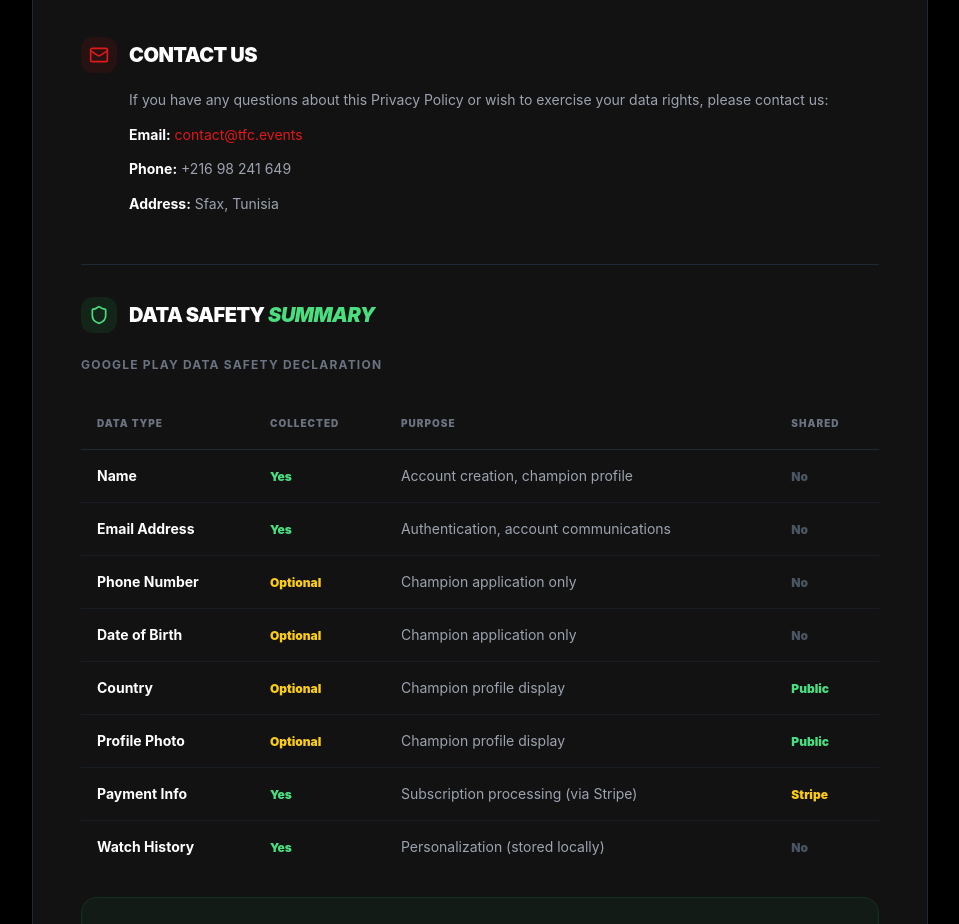
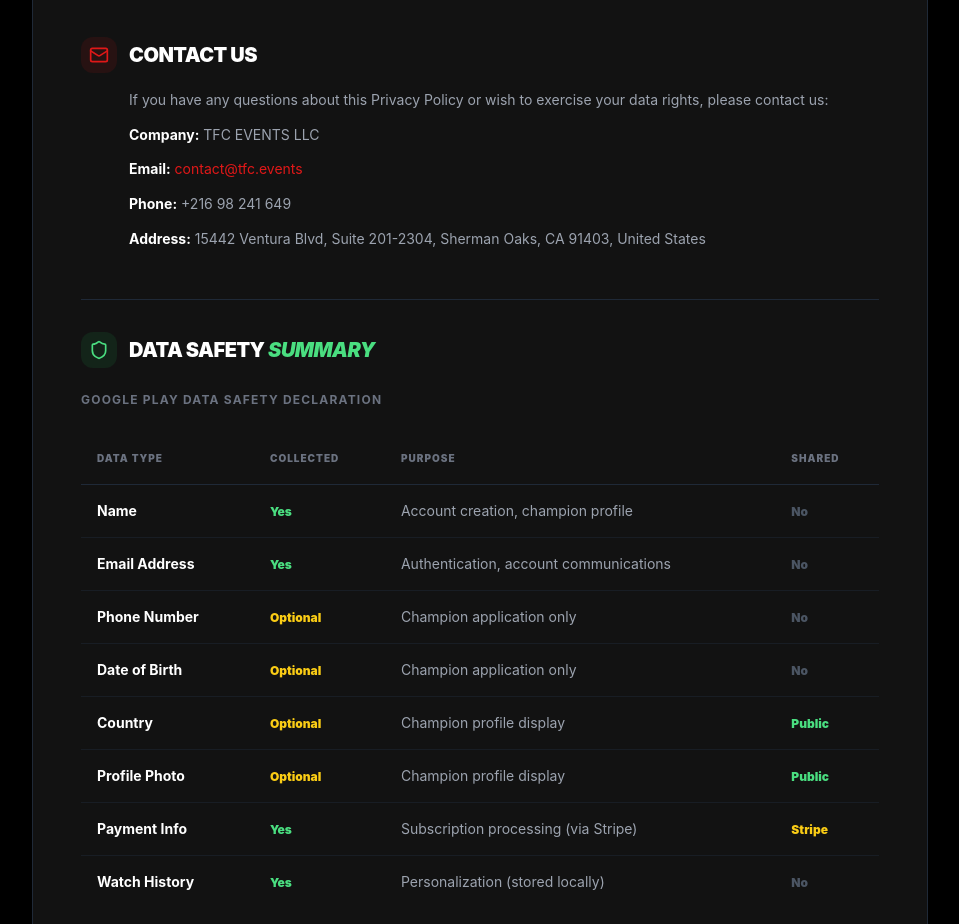
Before and after one commit to hamlou/tfclast, a React (Vite) app: page /privacy-policy in a window 1280 px wide. Shown: the part 2380-3304 px from the top of the page, without its empty margins (160-1119 px from the left). Built offline with nearby package versions, Linux system fonts and the light colour scheme; no server answers; a web font is replaced by a local one.

Commit message:
Update ALL company information - TFC EVENTS LLC, Sherman Oaks CA, complete business details

```diff
--- a/src/data/ContentData.js
+++ b/src/data/ContentData.js
@@ -3,17 +3,22 @@
 export const TFC_INFO = {
   name: 'Total Full Contact Championship',
   shortName: 'TFC',
+  companyName: 'TFC EVENTS LLC',
+  businessType: 'Limited Liability Company (LLC)',
   founded: '2015',
-  founder: 'PhD. Sabeur Ellouzi',
+  founder: 'Ellouzi Sabeur',
   coFounder: 'GM. Tarek Mahdi',
-  location: 'Sfax, Tunisia',
-  address: '15442 Ventura Blvd Ste 201-2304, Sherman Oaks, 91403',
+  location: 'Sherman Oaks, California',
+  country: 'United States',
+  state: 'California',
+  stateOfFormation: 'Wyoming',
+  address: '15442 Ventura Blvd, Suite 201-2304, Sherman Oaks, CA 91403, United States',
   email: 'contact@tfc.events',
   phone: '+216 98 241 649',
   facebook: 'https://www.facebook.com/tfc.event1',
   instagram: 'https://www.instagram.com/tfc_events/',
   youtube: 'https://www.youtube.com/@TFC.events',
-  about: 'The Total Full Contact Championship (TFC) is an Arabic Mixed Martial Arts (MMA) promotion company based in Sfax, Tunisia. It is owned and operated by PhD Ellouzi Sabeur. It is one of the largest MMA promotion companies in Africa and the world. As of 2015, it produces events worldwide that showcase 12 weight divisions (eight men\'s and four women\'s) and abides by the Unified Rules of Mixed Martial Arts. As of 2022, it had held over 75 TFC Events.',
+  about: 'TFC EVENTS LLC specializes in sports event organization, martial arts seminars and workshops, educational and training programs, international sports collaborations, event coordination and management, and wellness and personal development activities. The company organizes professional and educational activities related to martial arts, self-defense sports, and international sports events.',
   stats: { events: '75+', fighters: '500+', fans: '1M+' },
 };
 
--- a/src/pages/PrivacyPolicy.jsx
+++ b/src/pages/PrivacyPolicy.jsx
@@ -105,9 +105,10 @@ const PrivacyPolicy = () => {
 
           <Section icon={Mail} title="Contact Us">
             <p>If you have any questions about this Privacy Policy or wish to exercise your data rights, please contact us:</p>
+            <p><strong className="text-white">Company:</strong> TFC EVENTS LLC</p>
             <p><strong className="text-white">Email:</strong> <a href="mailto:contact@tfc.events" className="text-primary hover:underline">contact@tfc.events</a></p>
             <p><strong className="text-white">Phone:</strong> +216 98 241 649</p>
-            <p><strong className="text-white">Address:</strong> Sfax, Tunisia</p>
+            <p><strong className="text-white">Address:</strong> 15442 Ventura Blvd, Suite 201-2304, Sherman Oaks, CA 91403, United States</p>
           </Section>
 
           {/* Data Safety Section for Google Play */}
--- a/src/pages/Terms.jsx
+++ b/src/pages/Terms.jsx
@@ -64,9 +64,11 @@ const Terms = () => (
         </Section>
 
         <Section icon={Mail} title="10. Contact Us">
+          <p><strong className="text-white">Company:</strong> TFC EVENTS LLC</p>
           <p><strong className="text-white">Email:</strong> <a href="mailto:contact@tfc.events" className="text-primary hover:underline">contact@tfc.events</a></p>
           <p><strong className="text-white">Phone:</strong> +216 98 241 649</p>
-          <p><strong className="text-white">Website:</strong> <a href="https://tfc-event.com" target="_blank" rel="noopener noreferrer" className="text-primary hover:underline">tfc-event.com</a></p>
+          <p><strong className="text-white">Address:</strong> 15442 Ventura Blvd, Suite 201-2304, Sherman Oaks, CA 91403, United States</p>
+          <p><strong className="text-white">Website:</strong> <a href="https://tfc.events" target="_blank" rel="noopener noreferrer" className="text-primary hover:underline">tfc.events</a></p>
         </Section>
       </div>
     </div>
```
